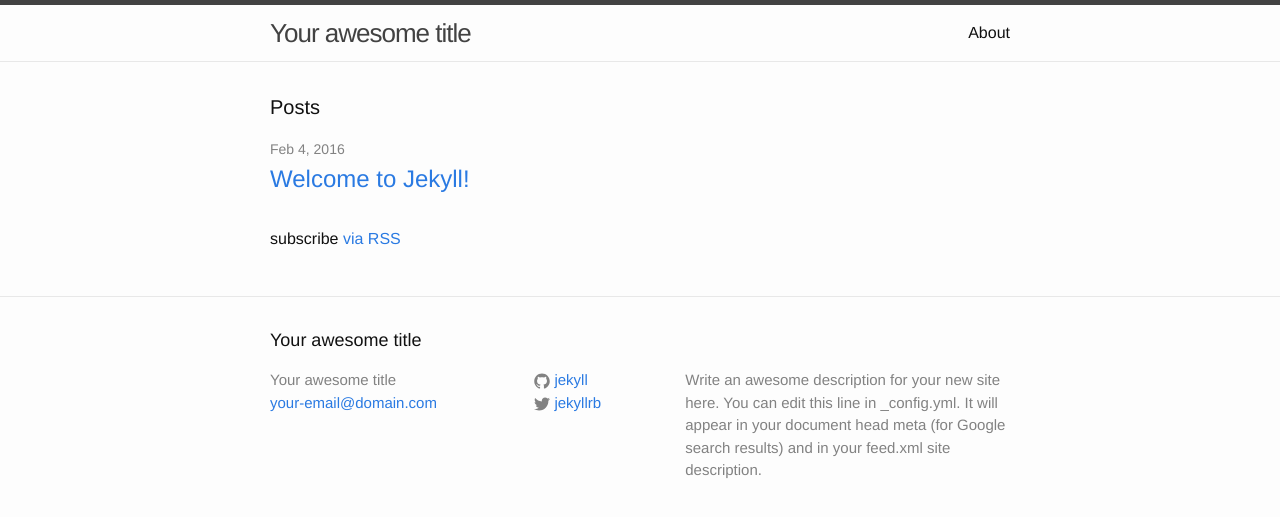
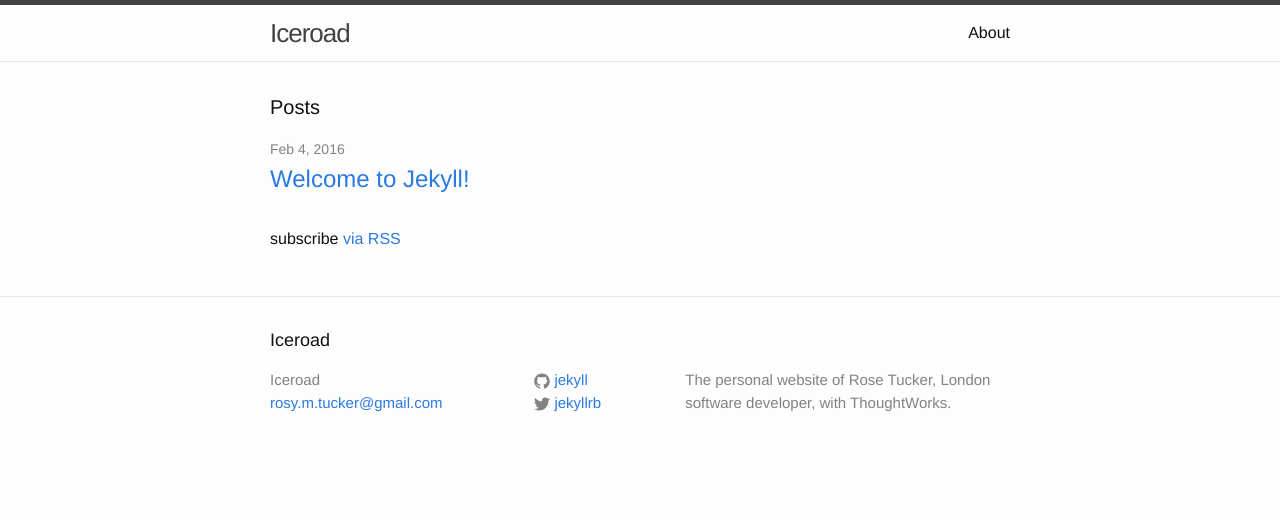
Before and after one commit to RosyTucker/RosyTucker.github.io, a Jekyll site: the page built from index.html, in a window 1280 px wide. Shown: the top 517 px of the page. Built offline with Jekyll 4.4.1, drawn with Linux system fonts in a browser that asks for light colours.

Commit message:
Update config

```diff
--- a/_config.yml
+++ b/_config.yml
@@ -6,14 +6,14 @@
 # 'jekyll serve'. If you change this file, please restart the server process.
 
 # Site settings
-title: Your awesome title
-email: your-email@domain.com
+title: Iceroad
+email: rosy.m.tucker@gmail.com
 description: > # this means to ignore newlines until "baseurl:"
-  Write an awesome description for your new site here. You can edit this
-  line in _config.yml. It will appear in your document head meta (for
-  Google search results) and in your feed.xml site description.
+  The personal website of Rose Tucker, London software developer, with ThoughtWorks.
+
 baseurl: "" # the subpath of your site, e.g. /blog
-url: "http://yourdomain.com" # the base hostname & protocol for your site
+
+url: "http://iceroad.co.uk"
 twitter_username: jekyllrb
 github_username:  jekyll
 
```
